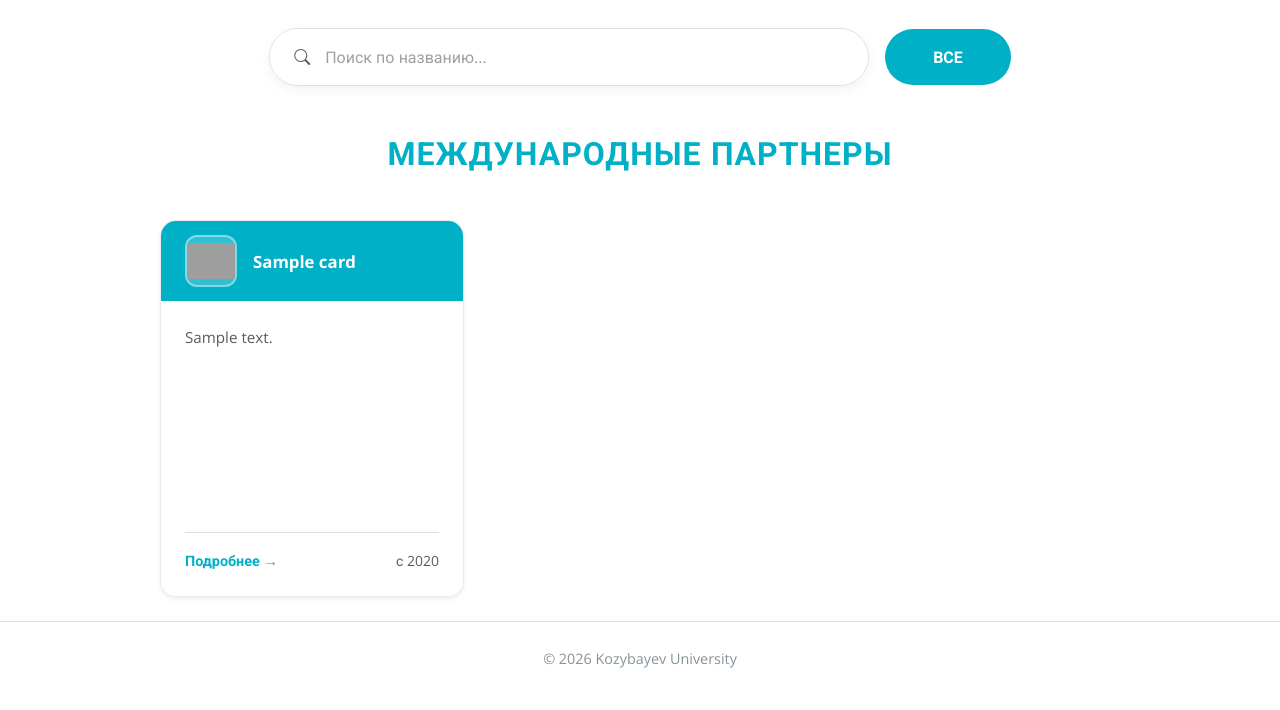
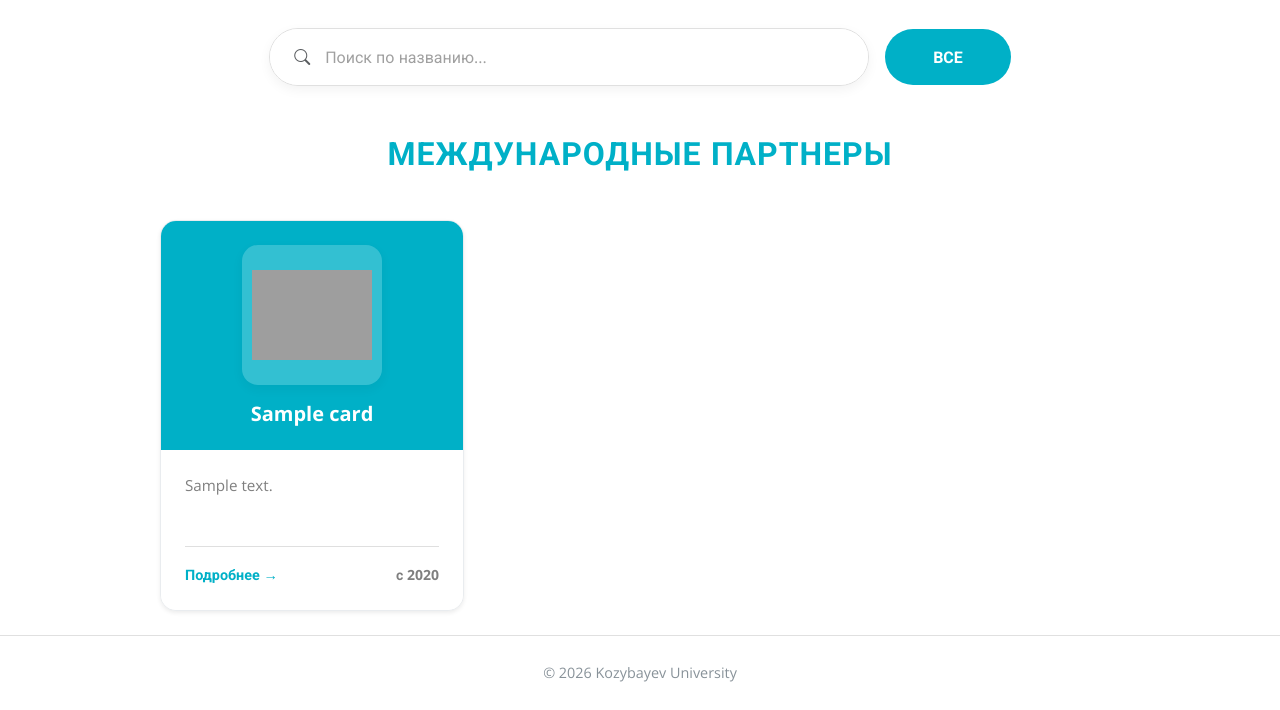
Before and after one commit to TimQRB/partners, a PHP site: template views/landing/index.php in a window 1280 px wide. Shown: the part 484-1194 px from the top of the page. Before the commit the page ends 1152 px from the top, so only its background shows below. Run offline with PHP 8.4, Linux system fonts and the light colour scheme; the template is opened without the code that fills it: most values are stand-ins (such as "Sample title", 1, 10 or a date in 2020); data that the repository does not hold is empty; some libraries are stand-ins or nearby versions; grey boxes are pictures that could not be loaded.

Commit message:
переделаны карточки на главной

```diff
--- a/public/css/landing.css
+++ b/public/css/landing.css
@@ -219,15 +219,20 @@ body.landing-layout::before {
 }
 
 .card-top-dusty {
-    height: 80px;
+    min-height: 220px;
+    display: flex;
+    flex-direction: column;
+    justify-content: center;
 }
 
 .partner-logo-box {
-    width: 52px;
-    height: 52px;
-    border-radius: 12px;
-    border: 2px solid rgba(255, 255, 255, 0.4);
+    width: 140px;
+    height: 140px;
+    border-radius: 16px;
+    border: none;
     background: rgba(255, 255, 255, 0.2) !important;
+    padding: 10px;
+    box-shadow: 0 4px 12px rgba(0, 0, 0, 0.05);
 }
 
 .name-clamped {
@@ -236,22 +241,22 @@ body.landing-layout::before {
     line-clamp: 2;
     -webkit-box-orient: vertical;
     overflow: hidden;
-    font-size: 1.05rem;
+    font-size: 1.25rem;
 }
 
 .card-partner-modern .card-body {
-    min-height: 295px;
+    min-height: 160px;
 }
 
 .description-clamped {
     display: -webkit-box;
-    -webkit-line-clamp: 5;
-    line-clamp: 5;
+    -webkit-line-clamp: 2;
+    line-clamp: 2;
     -webkit-box-orient: vertical;
     overflow: hidden;
-    color: #666;
+    color: #888;
     font-size: 0.95rem;
-    line-height: 1.6;
+    line-height: 1.5;
     text-align: left !important;
 }
 
--- a/views/landing/index.php
+++ b/views/landing/index.php
@@ -33,28 +33,28 @@ use Yiisoft\Router\UrlGeneratorInterface;
                 <div class="col-md-6 col-lg-4">
                     <div class="card card-partner-modern h-100 border-0 shadow-sm">
                         <div class="card-top-dusty bg-dusty-blue position-relative">
-                            <div class="d-flex align-items-center h-100 px-4 py-3">
+                            <div class="d-flex flex-column align-items-center justify-content-center h-100 px-4 py-4 gap-3">
                                 <?php if ($imgUrl): ?>
-                                    <div class="partner-logo-box bg-white me-3 d-flex align-items-center justify-content-center flex-shrink-0 overflow-hidden">
-                                        <img src="<?= Html::encode($imgUrl) ?>" alt="Логотип партнера" class="img-fluid" style="object-fit: contain; width: 100%; height: 100%;">
+                                    <div class="partner-logo-box bg-white d-flex align-items-center justify-content-center flex-shrink-0 overflow-hidden">
+                                        <img src="<?= Html::encode($imgUrl) ?>" alt="Логотип партнера" class="img-fluid" style="object-fit: contain; width: 100%; height: 100%; border-radius: 6px;">
                                     </div>
                                 <?php else: ?>
-                                    <div class="partner-logo-box bg-white me-3 d-flex align-items-center justify-content-center flex-shrink-0">
-                                        <i class="bi bi-building text-dusty-blue fs-4"></i>
+                                    <div class="partner-logo-box d-flex align-items-center justify-content-center flex-shrink-0">
+                                        <i class="bi bi-building text-white" style="font-size: 3rem; opacity: 0.8;"></i>
                                     </div>
                                 <?php endif; ?>
-                                <h3 class="partner-name text-white m-0 fw-bold lh-sm name-clamped"><?= Html::encode($card['org_name'] ?? 'Name') ?></h3>
+                                <h3 class="partner-name text-white m-0 fw-bold lh-sm name-clamped text-center"><?= Html::encode($card['org_name'] ?? 'Название') ?></h3>
                             </div>
                         </div>
                         <div class="card-body bg-white p-4 d-flex flex-column">
-                            <p class="card-text text-muted mb-4 description-clamped flex-grow-1 text-center">
+                            <p class="card-text text-black-50 mb-4 description-clamped flex-grow-1">
                                 <?php $desc = trim((string) ($card['description'] ?? '')); ?>
                                 <?= empty($desc) ? 'Описание отсутствует...' : Html::encode($desc) ?>
                             </p>
                             <hr class="text-black-50 opacity-25 m-0 mb-3">
                             <div class="d-flex justify-content-between align-items-center mt-auto">
-                                <a href="<?= $urlGenerator->generate('card-view', ['id' => $card['id']]) ?>" class="btn-more text-decoration-none text-muted">Подробнее &rarr;</a>
-                                <span class="text-muted small">с <?= date('Y', strtotime($card['created_at'] ?? 'now')) ?></span>
+                                <a href="<?= $urlGenerator->generate('card-view', ['id' => $card['id']]) ?>" class="btn-more fw-bold text-black-50 text-decoration-none">Подробнее &rarr;</a>
+                                <span class="fw-bold text-black-50 small">с <?= date('Y', strtotime($card['created_at'] ?? 'now')) ?></span>
                             </div>
                         </div>
                     </div>
```
